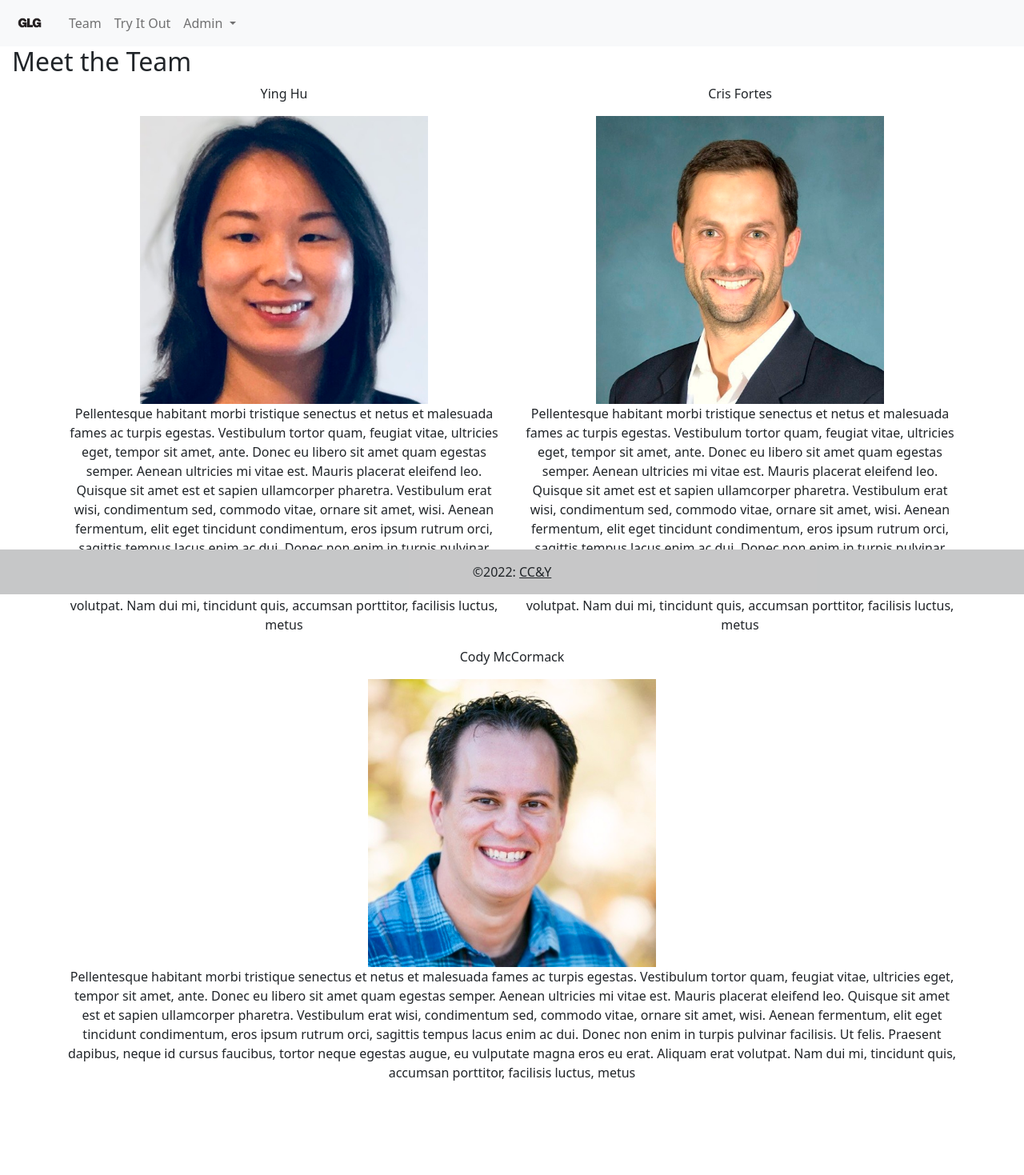
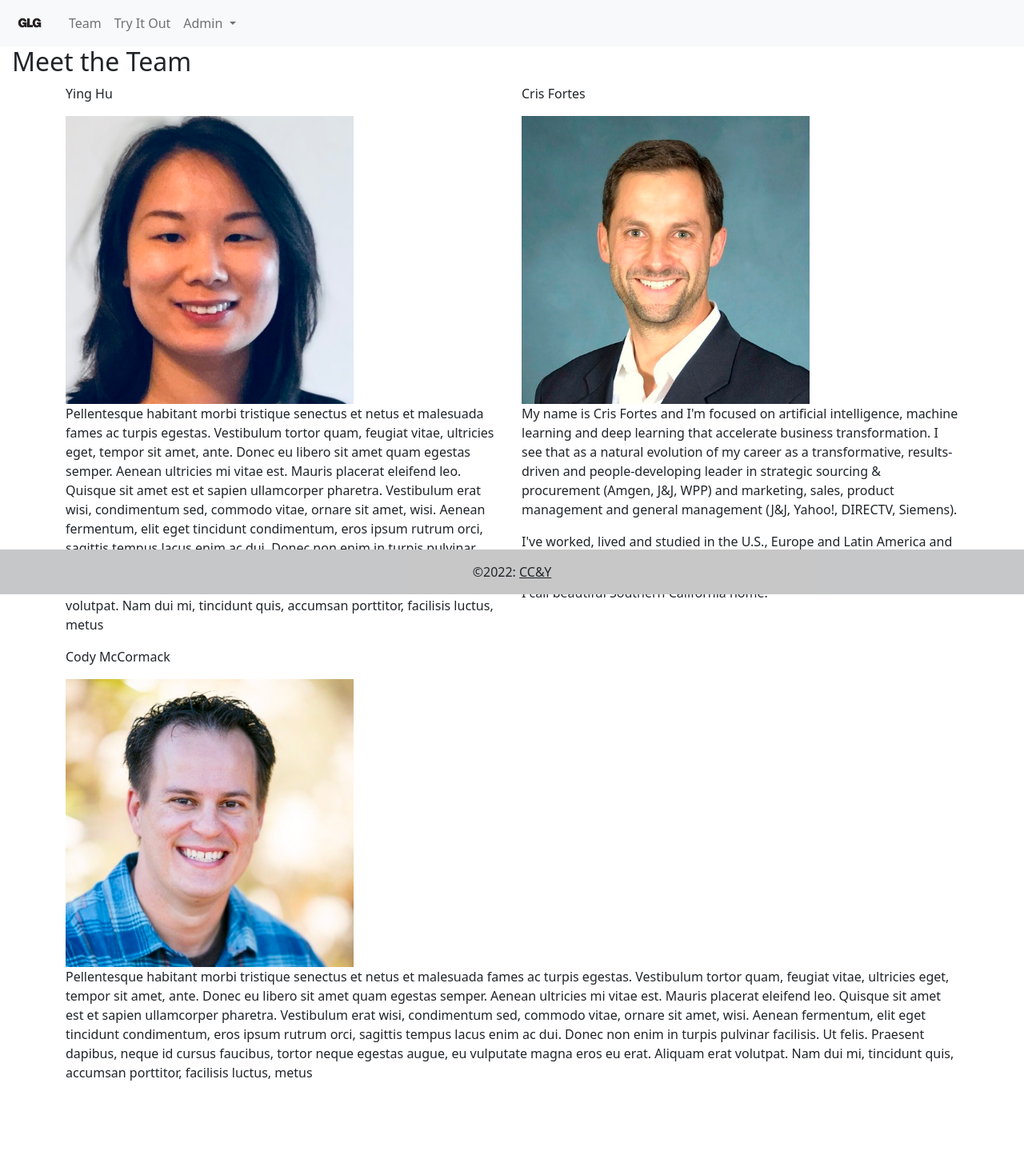
Before and after one commit to LaplaceCherub/glg-project, a Flask app: page /team/ in a window 1280 px wide. Shown: the part 57-1526 px from the top of the page at 80% size. Run offline with Flask 2, Linux system fonts and the light colour scheme.

Commit message:
Updating Flask app

```diff
--- a/flask_app/static/styles.css
+++ b/flask_app/static/styles.css
@@ -30,3 +30,7 @@ body {
 .btn {
     margin-top: 10px;
 }
+
+.team_bio {
+    text-align: left;
+}
--- a/flask_app/templates/team.html
+++ b/flask_app/templates/team.html
@@ -4,17 +4,19 @@
 {%block content%}
 <div class="container text-center">
     <div class="row align-items-start">
-      <div class="col">
+      <div class="col team_bio">
         <p>Ying Hu</p>
         <img src="../static/ying_hu.png" class="team_image">
         <p>Pellentesque habitant morbi tristique senectus et netus et malesuada fames ac turpis egestas. Vestibulum tortor quam, feugiat vitae, ultricies eget, tempor sit amet, ante. Donec eu libero sit amet quam egestas semper. Aenean ultricies mi vitae est. Mauris placerat eleifend leo. Quisque sit amet est et sapien ullamcorper pharetra. Vestibulum erat wisi, condimentum sed, commodo vitae, ornare sit amet, wisi. Aenean fermentum, elit eget tincidunt condimentum, eros ipsum rutrum orci, sagittis tempus lacus enim ac dui. Donec non enim in turpis pulvinar facilisis. Ut felis. Praesent dapibus, neque id cursus faucibus, tortor neque egestas augue, eu vulputate magna eros eu erat. Aliquam erat volutpat. Nam dui mi, tincidunt quis, accumsan porttitor, facilisis luctus, metus</p>
       </div>
-      <div class="col">
+      <div class="col team_bio">
         <p>Cris Fortes</p>
         <img src="../static/cris_fortes.png" class="team_image">
-        <p>Pellentesque habitant morbi tristique senectus et netus et malesuada fames ac turpis egestas. Vestibulum tortor quam, feugiat vitae, ultricies eget, tempor sit amet, ante. Donec eu libero sit amet quam egestas semper. Aenean ultricies mi vitae est. Mauris placerat eleifend leo. Quisque sit amet est et sapien ullamcorper pharetra. Vestibulum erat wisi, condimentum sed, commodo vitae, ornare sit amet, wisi. Aenean fermentum, elit eget tincidunt condimentum, eros ipsum rutrum orci, sagittis tempus lacus enim ac dui. Donec non enim in turpis pulvinar facilisis. Ut felis. Praesent dapibus, neque id cursus faucibus, tortor neque egestas augue, eu vulputate magna eros eu erat. Aliquam erat volutpat. Nam dui mi, tincidunt quis, accumsan porttitor, facilisis luctus, metus</p>
+        <p>My name is Cris Fortes and I'm focused on artificial intelligence, machine learning and deep learning that accelerate business transformation. I see that as a natural evolution of my career as a transformative, results-driven and people-developing leader in strategic sourcing & procurement (Amgen, J&J, WPP) and marketing, sales, product management and general management (J&J, Yahoo!, DIRECTV, Siemens).</p>
+          <p>I've worked, lived and studied in the U.S., Europe and Latin America and speak Portuguese, Spanish and German.</p>
+          <p>I call beautiful Southern California home. </p>
       </div>
-      <div class="col">
+      <div class="col team_bio">
         <p>Cody McCormack</p>
         <img src="../static/cody_mccormack.png" class="team_image">
         <p>Pellentesque habitant morbi tristique senectus et netus et malesuada fames ac turpis egestas. Vestibulum tortor quam, feugiat vitae, ultricies eget, tempor sit amet, ante. Donec eu libero sit amet quam egestas semper. Aenean ultricies mi vitae est. Mauris placerat eleifend leo. Quisque sit amet est et sapien ullamcorper pharetra. Vestibulum erat wisi, condimentum sed, commodo vitae, ornare sit amet, wisi. Aenean fermentum, elit eget tincidunt condimentum, eros ipsum rutrum orci, sagittis tempus lacus enim ac dui. Donec non enim in turpis pulvinar facilisis. Ut felis. Praesent dapibus, neque id cursus faucibus, tortor neque egestas augue, eu vulputate magna eros eu erat. Aliquam erat volutpat. Nam dui mi, tincidunt quis, accumsan porttitor, facilisis luctus, metus</p>
```
